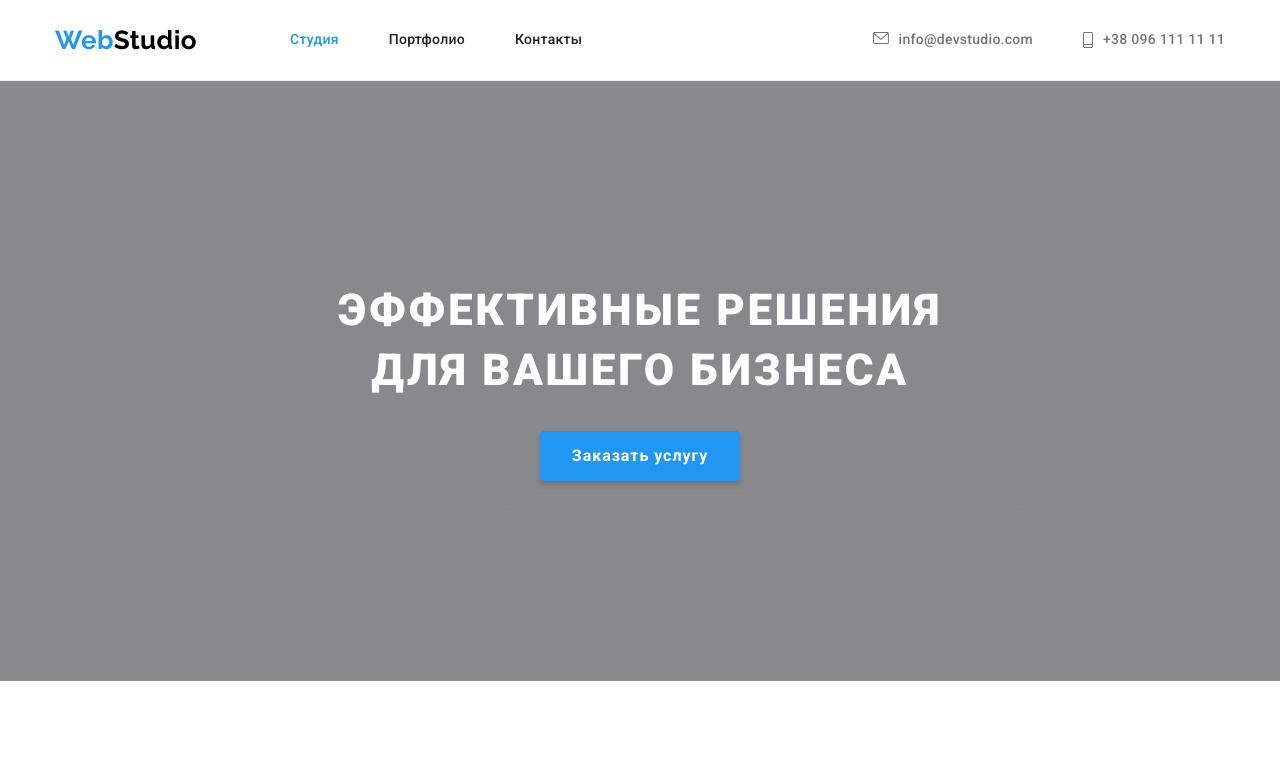
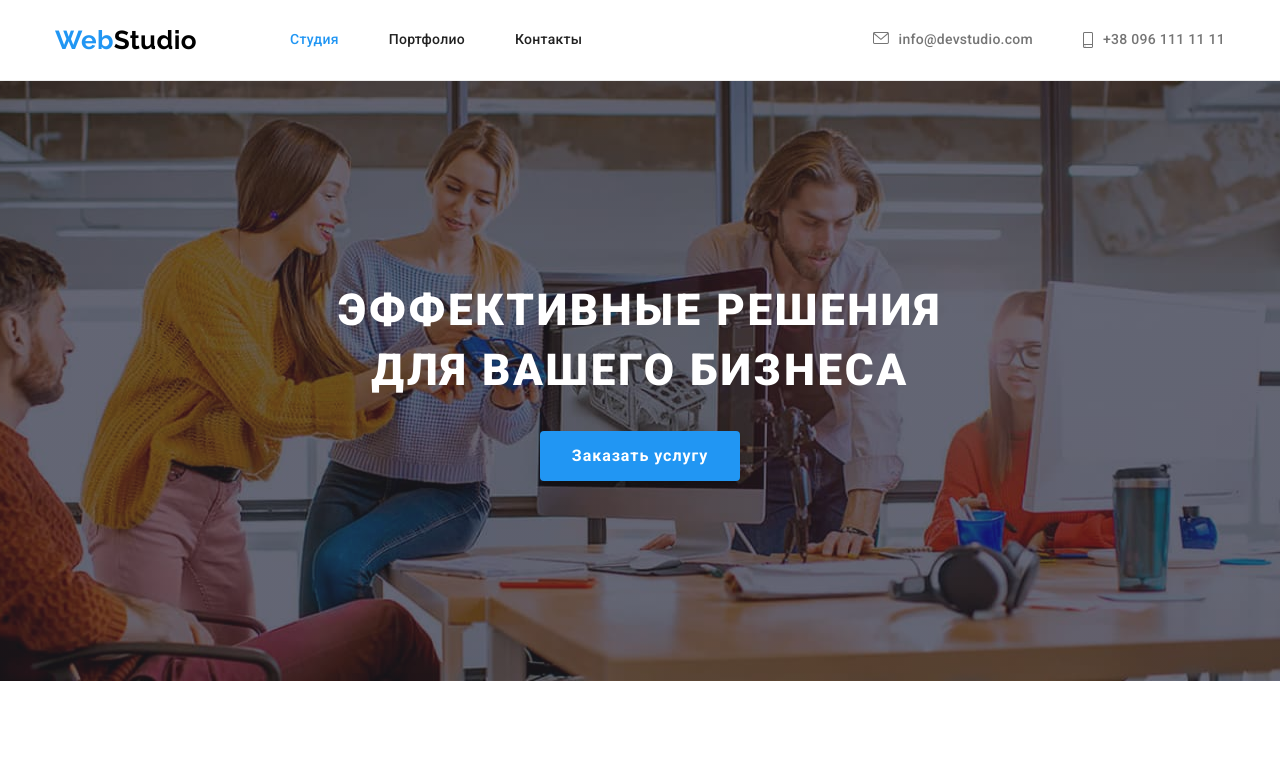
Before and after one commit to Androborn/goit-markup-hw-04, a plain HTML site: page index.html in a window 1280 px wide. Shown: the top 771 px of the page. Drawn offline with nearby package versions, Linux system fonts and the light colour scheme.

Commit message:
Update styles.css

```diff
--- a/css/styles.css
+++ b/css/styles.css
@@ -248,7 +248,7 @@ img {
       rgba(47, 48, 58, 0.4),
       rgba(47, 48, 58, 0.4)
     ),
-    url(./images/studio/hero/hero_bg.jpg);
+    url(../images/studio/hero/hero_bg.jpg);
   background-repeat: no-repeat;
   background-position: center;
 }
```
